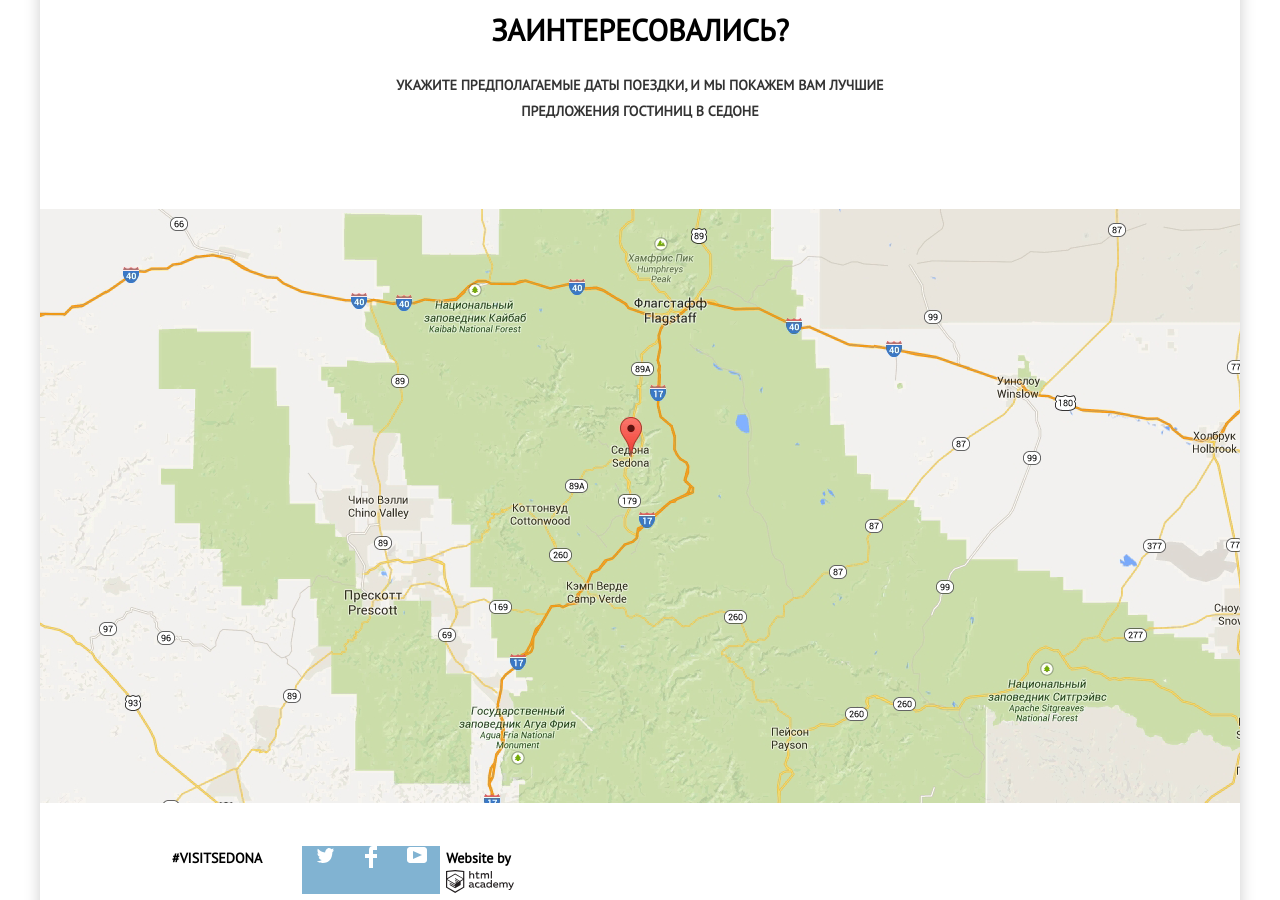
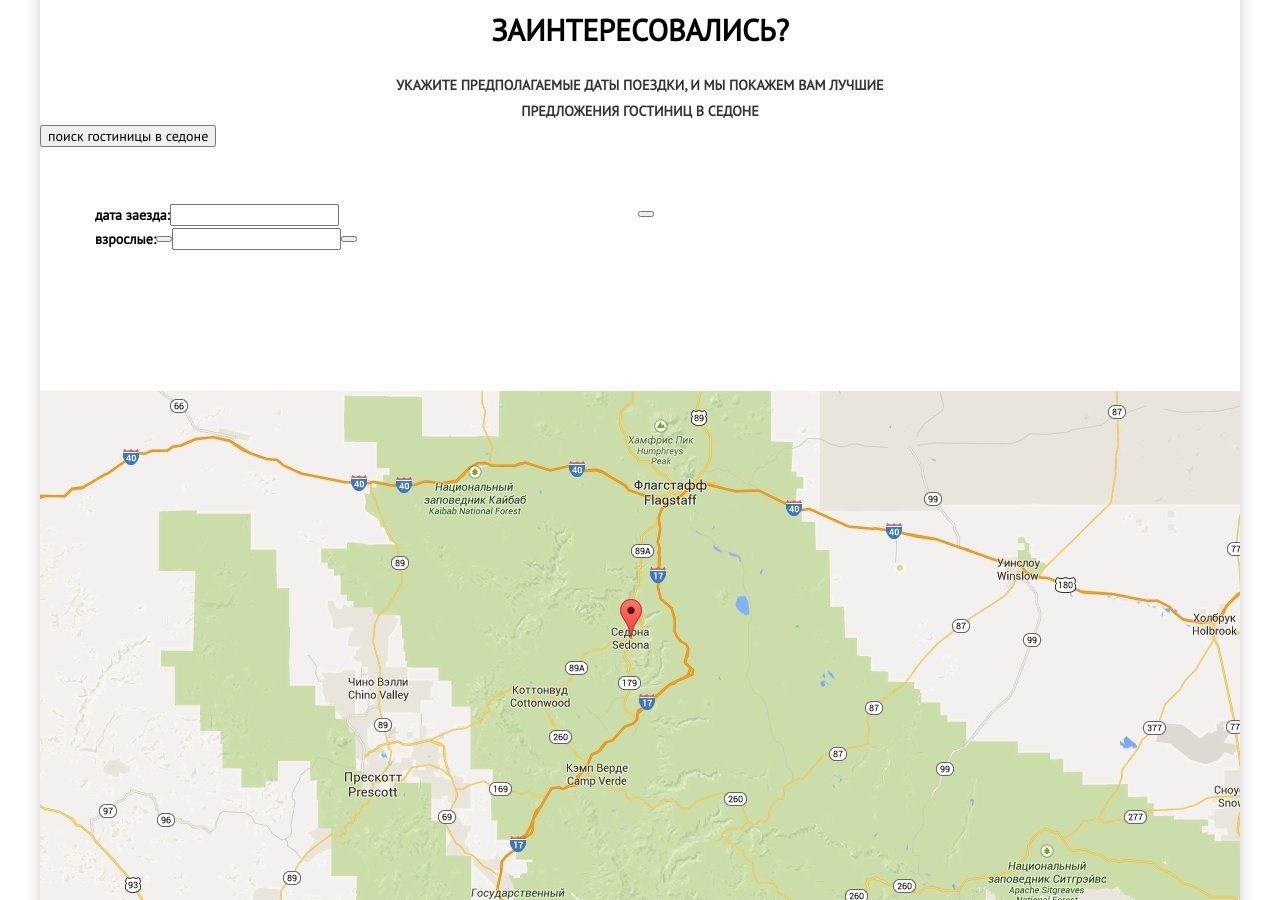
Before and after one commit to MarinaSirotkina/1170273-sedona-26, a plain HTML site: page index.html in a window 1280 px wide. Shown: the part 1900-2800 px from the top of the page. Drawn offline with Linux system fonts and the light colour scheme.

Commit message:
начата форма, сделаны ссылки в футере

```diff
--- a/css/style.css
+++ b/css/style.css
@@ -81,7 +81,7 @@ a {
 .welcome-section {
   background-image: url(../img/intro-mask.svg), url(../img/background_photo.jpg);
   background-repeat: no-repeat;
-  background-position: 0 bottom, 0;
+  background-position: 0 607px, 0;
   height: 508px;
   padding-bottom: 80px;
   padding-top: 76px;
@@ -200,36 +200,103 @@ display: flex;
 .footer {
   list-style-type: none;
   display: flex;
+  justify-content: space-between;
   flex-wrap: wrap;
   padding: 22px 101px 5px 132px;
 }
 
 .footer-href {
-
+font-size: 21px;
+line-height: 26px;
+margin: 0;
+margin-top: 36px;
 }
 
-.footer-buttons {
+.footer-social {
   display: flex;
   list-style-type: none;
+  margin: 0;
+  margin-top: 36px
   margin-right: 6px;
   margin-bottom: 17px;
 }
 
-.button {
-   /* геометрия элемента */
+.social-twitter {
   width: 46px;
   height: 48px;
-   /* отступы между кнопками */
-   margin-bottom: 5px;
-   /*центрируем текст кнопки по вертикали
-   display: flex;
-   justify-content: center;*/
-   /* центрируем текст кнопки по горизонтали */
-   text-align: center;
-   /* чтобы работала геометрия и отступы у тега <a> */
+  margin: 0;
+  margin: 36px 6px;
   display: inline-block;
-   /* убираем обводку у тега <a> */
   text-decoration: none;
   background-color: #81b3d2;
   color: #fff;
+  background-image: url("../img/twitter.svg");
+  background-position: 17px;
+  background-repeat: no-repeat;
 }
+
+.social-fb {
+  width: 46px;
+  height: 48px;
+  margin: 0;
+  margin: 36px 6px;
+  display: inline-block;
+  text-decoration: none;
+  background-color: #81b3d2;
+  color: #fff;
+  background-image: url("../img/fb-icon.svg");
+  background-position: 15px;
+  background-repeat: no-repeat;
+}
+
+.social-youtube {
+  width: 46px;
+  height: 48px;
+  margin: 0;
+  margin: 36px 6px;
+  display: inline-block;
+  text-decoration: none;
+  background-color: #81b3d2;
+  color: #fff;
+  background-image: url("../img/youtube.svg");
+  background-position: 15px;
+  background-repeat: no-repeat;
+}
+
+.footer-html {
+  font-size: 14px;
+  line-height: 26px;
+  text-transform: uppercase;
+  color: #333333;
+  margin: 0;
+  margin: 46px 0 48px;
+}
+
+.button-brown {
+
+}
+
+.input-wrap {
+display: flex;
+align-items: center;
+position: relative;
+}
+
+.input-wrap-full-size {
+
+}
+
+.input-wrap-half-size {
+
+}
+
+.button-calendar {
+  position: absolute;
+  top: 8px;
+  right: 9px;
+}
+
+.popup {
+  width: 568px;
+  padding: 55px;
+}
--- a/index.html
+++ b/index.html
@@ -101,20 +101,43 @@
           <h2 class="index-h2">
           Укажите предполагаемые даты поездки, и мы покажем вам лучшие предложения гостиниц в Седоне
           </h2>
+          <button>поиск гостиницы в седоне</button>
+          <div class="popup">
+            <form>
+              <div class="input-wrap input-wrap-full-size">
+                <label for="check-in">
+                  дата заезда:
+                </label>
+                <input type="text" name="check-in" id="check-in">
+                <button class="button-calendar" type="button"></button>
+              </div>
+              <div class="input-wrap input-wrap-half-size">
+                <label for="adults">
+                  взрослые:
+                </label>
+                <button class="button-minus" type="button"></button>
+                <input type="text" name="adults" id="adults">
+                <button class="button-plus" type="button"></button>
+              </div>
+            </form>
+          </div>
         </section>
           <img src="img/map.png" width="1200" height="594">
       </main>
+
+      <!-- footer -->
+
       <footer class="footer">
         <p class="footer-href">
           #VISITSEDONA
         </p>
-        <ul class="footer-buttons">
-          <li class="button"><a href=""><img src="img/twitter.svg"></a></li>
-          <li class="button"><a href=""><img src="img/fb-icon.svg"></a></li>
-          <li class="button"><a href=""><img src="img/youtube.svg"></a></li>
+        <ul class="footer-social">
+          <li><a href="" class="social-twitter"></a></li>
+          <li><a href="" class="social-fb"></a></li>
+          <li><a href="" class="social-youtube"></a></li>
         </ul>
-        <p>
-          Website by <a href="https://htmlacademy.ru/"><img src="img/logo-htmlacademy.svg"></a>
+        <p class="footer-html">
+          Website by <a href="https://htmlacademy.ru/"><img src="img/logo-htmlacademy.svg" width="114" height="40"></a>
         </p>
       </footer>
     </div>
```
Also changed, not shown: catalog.html (+7 -7 lines). Lines whose indentation alone changed are shown as unchanged.
